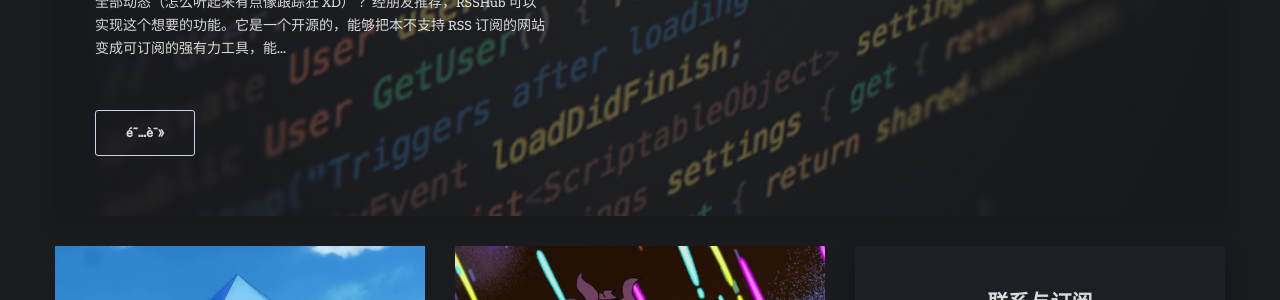
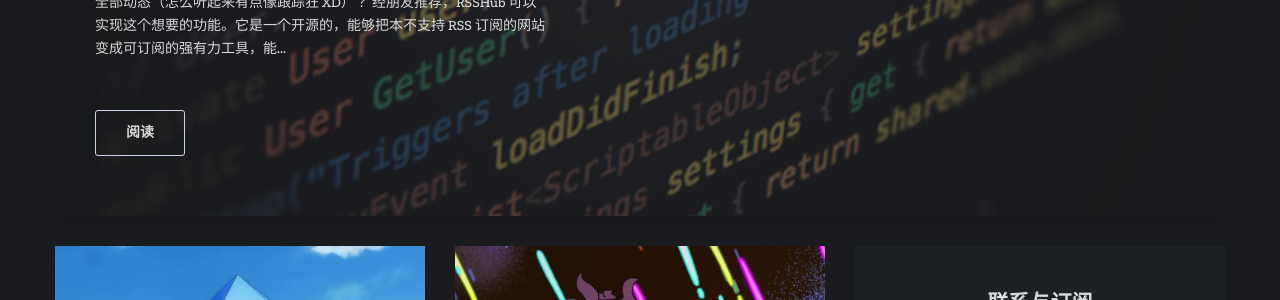
Before and after one commit to ProtossProbe/ProtossProbe.github.io, a Jekyll site: the page built from index.html, in a window 1280 px wide and 900 px high, scrolled down 343 px. Shown: the part 136-436 px from the top of the window. Built offline with Jekyll 4.4.1, drawn with Linux system fonts in a browser that asks for light colours; nearby versions of some CDN libraries; the list of posts is cut into pages by our own code.

Commit message:
fix a bug

```diff
--- a/index.html
+++ b/index.html
@@ -24,7 +24,7 @@ layout: default
 					<p class="article-excerpt">
 						{% if post.description %}{{ post.description | strip_html | truncate: 163 }}{% else %}{{ post.content | strip_html | truncate: 163 }}{% endif %}
 					</p>
-					<a href="{{ post.url | prepend: site.baseurl }}" class="button read-more">é˜…è¯»</a>
+					<a href="{{ post.url | prepend: site.baseurl }}" class="button read-more">阅读</a>
 				</div>
 
 			</article> <!-- /.article-first -->
```
